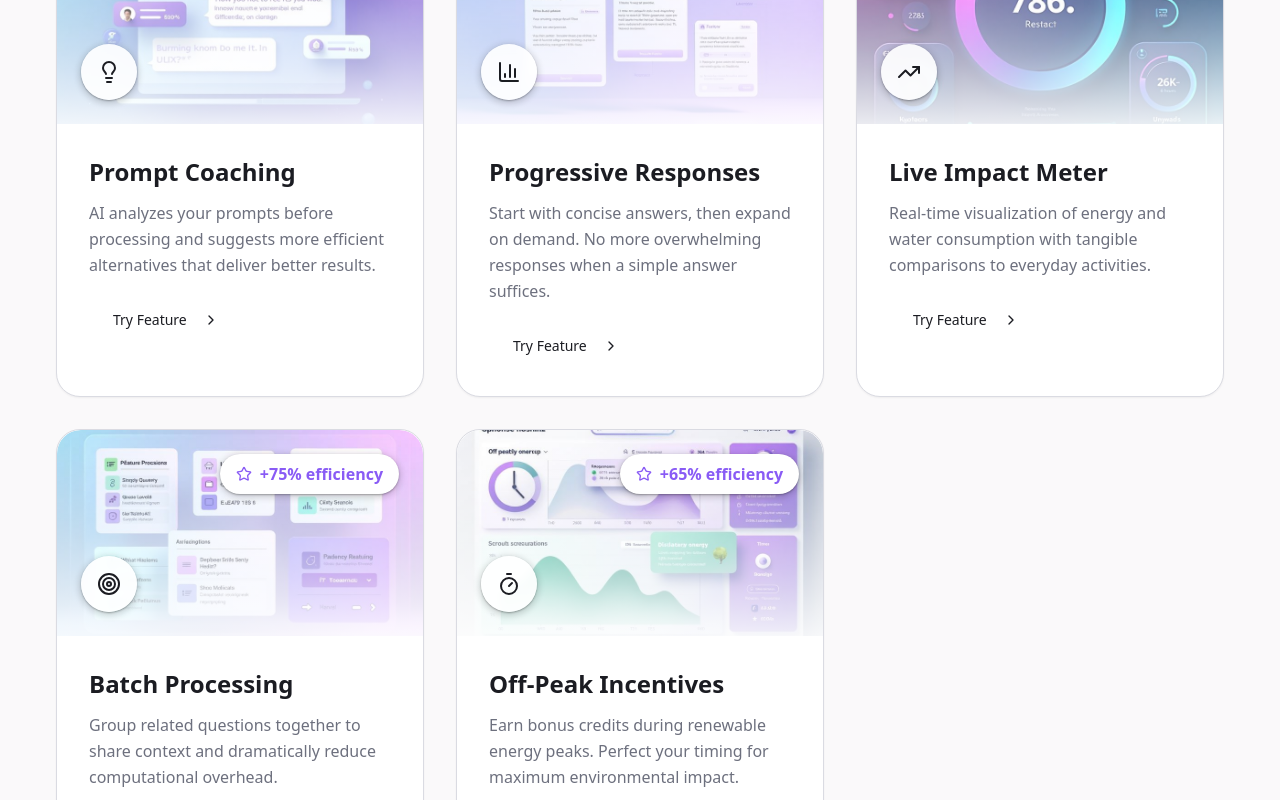
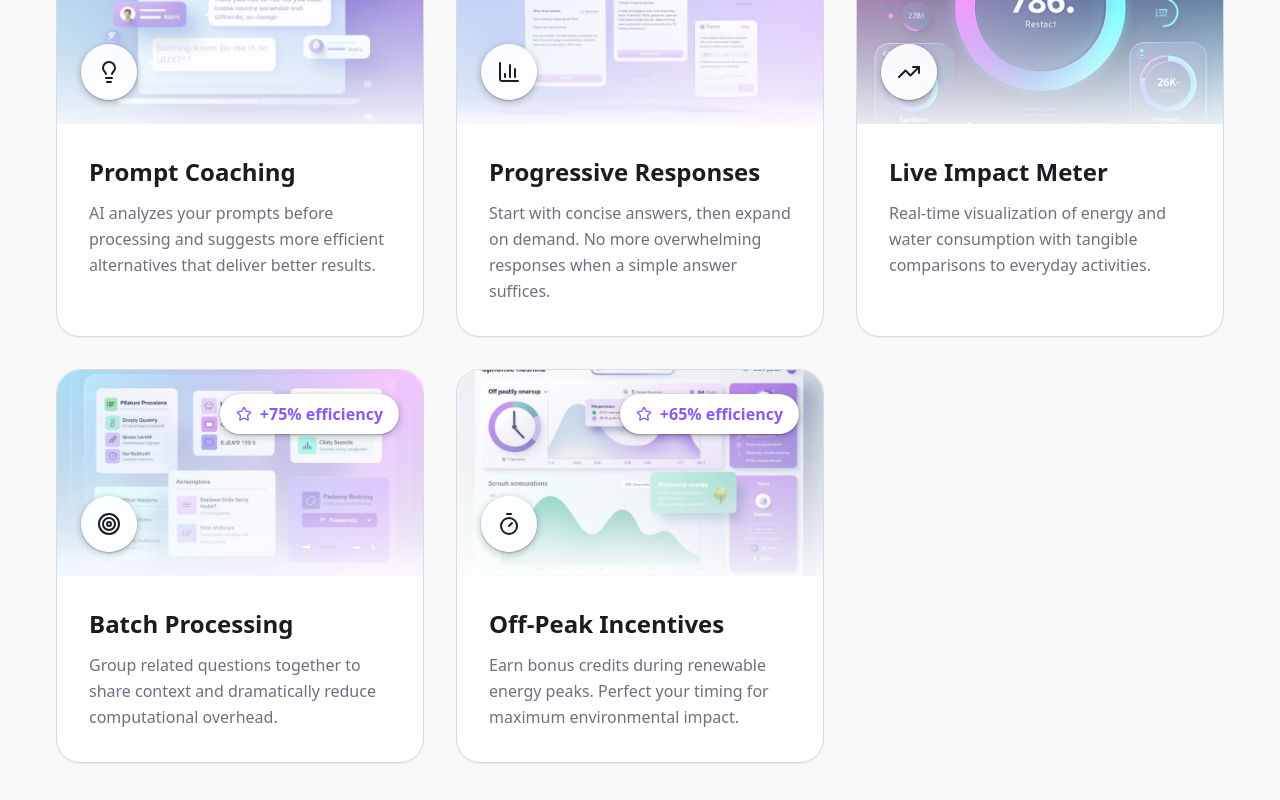
Before and after one commit to amymagpar/eco-prompt-guard, a React (Vite) app: page / in a window 1280 px wide. Shown: the part 2120-2920 px from the top of the page. Built offline with nearby package versions, Linux system fonts and the light colour scheme.

Commit message:
Remove "Try feature" links
Remove the "Try feature" links from the efficiency feature cards.

```diff
--- a/src/components/EfficiencyCard.tsx
+++ b/src/components/EfficiencyCard.tsx
@@ -72,24 +72,9 @@ export const EfficiencyCard = ({
         <h3 className="text-2xl font-semibold mb-3 group-hover:text-primary transition-colors">
           {title}
         </h3>
-        <p className="text-muted-foreground mb-6 leading-relaxed">
+        <p className="text-muted-foreground leading-relaxed">
           {description}
         </p>
-
-        {interactive && (
-          <Button
-            variant="ghost"
-            size="sm"
-            className={`group/btn transition-all duration-300 rounded-full px-6 py-3 ${
-              isActive ? 'text-primary bg-primary/10' : 'hover:bg-surface-variant'
-            }`}
-          >
-            {isActive ? 'View Details' : 'Try Feature'}
-            <ChevronRight className={`w-5 h-5 ml-2 transition-transform duration-300 ${
-              isActive ? 'translate-x-1' : 'group-hover/btn:translate-x-1'
-            }`} />
-          </Button>
-        )}
       </div>
 
       {/* Subtle state indicator */}
```
